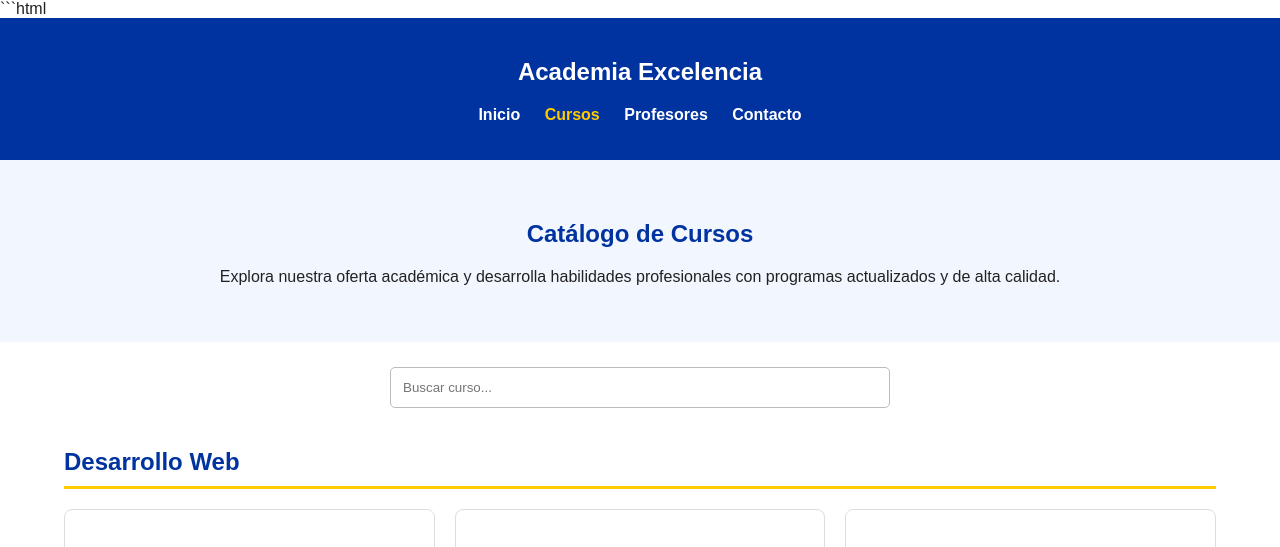
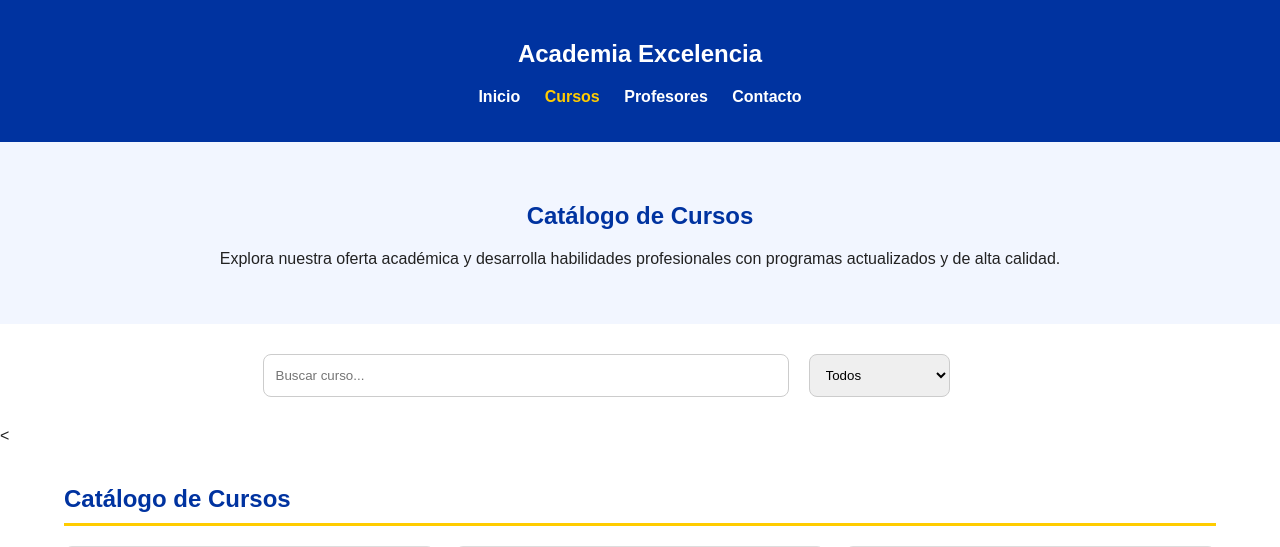
Before and after one commit to Fidelitas-Ambiente-Web-Cliente-Servidor/sc502-ln-practica1-sc502_ln_practica1_q2_2026_g8, a PHP site: page /cursos.html in a window 1280 px wide. Shown: the top 547 px of the page. Run offline with PHP 8.4, Linux system fonts and the light colour scheme.

Commit message:
feat: agregar funcionalidad rol 2 cursos con filtros y busqueda

````diff
--- a/css/Index.css
+++ b/css/Index.css
@@ -1,4 +1,3 @@
-@import url("index.css");
 body {
     margin: 0;
     font-family: Arial, sans-serif;
--- a/css/cursos.css
+++ b/css/cursos.css
@@ -128,3 +128,24 @@ button:hover {
     object-fit: cover;
     border-radius: 5px;
 }
+.busqueda{
+    display:flex;
+    justify-content:center;
+    gap:20px;
+    margin:30px;
+}
+
+
+.busqueda input{
+    width:45%;
+    padding:12px;
+    border-radius:8px;
+    border:1px solid #ccc;
+}
+
+
+.busqueda select{
+    padding:12px;
+    border-radius:8px;
+    border:1px solid #ccc;
+}
--- a/cursos.html
+++ b/cursos.html
@@ -1,4 +1,3 @@
-```html
 <!DOCTYPE html>
 <html lang="es">
 <head>
@@ -32,85 +31,30 @@
         </p>
     </section>
 
-    <section class="busqueda">
-        <input type="text" placeholder="Buscar curso...">
-    </section>
+<section class="busqueda">
 
-    <section class="categoria">
-        <h2>Desarrollo Web</h2>
+    <input
+    type="text"
+    id="buscador"
+    placeholder="Buscar curso...">
 
-        <div class="cursos-grid">
+    <select id="filtroCategoria">
+        <option value="Todos">Todos</option>
+        <option value="Desarrollo Web">Desarrollo Web</option>
+        <option value="Bases de Datos">Bases de Datos</option>
+    </select>
 
-            <div class="curso-card">
-                <h3>HTML y CSS</h3>
-                <img src="https://images.unsplash.com/photo-1498050108023-c5249f4df085?w=600" alt="HTML y CSS">
-                <p><strong>Categoría:</strong> Desarrollo Web</p>
-                <p>Aprenda a crear páginas web modernas y responsivas.</p>
-                <p><strong>Duración:</strong> 8 semanas</p>
-                <p><strong>Precio:</strong> ₡95.000</p>
-                <button>Ver más</button>
-            </div>
+</section>
 
-            <div class="curso-card">
-                <h3>JavaScript</h3>
-                <img src="https://www.infoworld.com/wp-content/uploads/2025/09/2263137-0-59682900-1757000713-shutterstock_1361674454-100939444-orig.jpg?quality=50&strip=all" alt="Curso JavaScript">
-                <p><strong>Categoría:</strong> Desarrollo Web</p>
-                <p>Desarrolle sitios web dinámicos e interactivos.</p>
-                <p><strong>Duración:</strong> 10 semanas</p>
-                <p><strong>Precio:</strong> ₡110.000</p>
-                <button>Ver más</button>
-            </div>
+    <<section class="categoria">
 
-            <div class="curso-card">
-                <h3>Desarrollo Frontend</h3>
-                <img src="https://images.unsplash.com/photo-1515879218367-8466d910aaa4?w=600" alt="Desarrollo Frontend">
-                <p><strong>Categoría:</strong> Desarrollo Web</p>
-                <p>Construya interfaces modernas para aplicaciones web.</p>
-                <p><strong>Duración:</strong> 12 semanas</p>
-                <p><strong>Precio:</strong> ₡125.000</p>
-                <button>Ver más</button>
-            </div>
+    <h2>Catálogo de Cursos</h2>
 
-        </div>
-    </section>
+    <div class="cursos-grid" id="listaCursos">
 
-    <section class="categoria">
-        <h2>Bases de Datos</h2>
+    </div>
 
-        <div class="cursos-grid">
-
-            <div class="curso-card">
-                <h3>SQL Básico</h3>
-                <img src="https://images.unsplash.com/photo-1531482615713-2afd69097998?w=600" alt="Curso SQL Básico">
-                <p><strong>Categoría:</strong> Bases de Datos</p>
-                <p>Aprenda consultas y administración de información.</p>
-                <p><strong>Duración:</strong> 6 semanas</p>
-                <p><strong>Precio:</strong> ₡80.000</p>
-                <button>Ver más</button>
-            </div>
-
-            <div class="curso-card">
-                <h3>MySQL Avanzado</h3>
-                <img src="https://images.unsplash.com/photo-1558494949-ef010cbdcc31?w=600" alt="MySQL Avanzado">
-                <p><strong>Categoría:</strong> Bases de Datos</p>
-                <p>Optimice y administre bases de datos empresariales.</p>
-                <p><strong>Duración:</strong> 10 semanas</p>
-                <p><strong>Precio:</strong> ₡120.000</p>
-                <button>Ver más</button>
-            </div>
-
-            <div class="curso-card">
-                <h3>Administración de Bases de Datos</h3>
-                <img src="https://images.unsplash.com/photo-1516321318423-f06f85e504b3?w=600" alt="Administración de Bases de Datos">
-                <p><strong>Categoría:</strong> Bases de Datos</p>
-                <p>Gestione entornos de bases de datos profesionales.</p>
-                <p><strong>Duración:</strong> 14 semanas</p>
-                <p><strong>Precio:</strong> ₡145.000</p>
-                <button>Ver más</button>
-            </div>
-
-        </div>
-    </section>
+</section>
 
 </main>
 
@@ -119,7 +63,7 @@
     <p>Facebook | Instagram | TikTok</p>
     <p>Desarrollado por Grupo 8 - Ambiente Web Cliente Servidor</p>
 </footer>
-
+<script src="js/cursos.js"></script>
 </body>
 </html>
 ```
--- a/index.html
+++ b/index.html
@@ -1,4 +1,3 @@
-```html
 <!DOCTYPE html>
 <html lang="es">
 
@@ -134,4 +133,3 @@
 </body>
 
 </html>
-```
--- /dev/null
+++ b/js/cursos.js
@@ -0,0 +1,164 @@
+// Array de cursos
+const cursos = [
+
+    {
+        nombre: "HTML y CSS",
+        descripcion: "Aprenda a crear páginas web modernas y responsivas.",
+        categoria: "Desarrollo Web",
+        duracion: "8 semanas",
+        precio: "₡95.000",
+        imagen: "https://images.unsplash.com/photo-1498050108023-c5249f4df085?w=600"
+    },
+
+    {
+        nombre: "JavaScript",
+        descripcion: "Desarrolle sitios web dinámicos e interactivos.",
+        categoria: "Desarrollo Web",
+        duracion: "10 semanas",
+        precio: "₡110.000",
+        imagen: "https://www.infoworld.com/wp-content/uploads/2025/09/2263137-0-59682900-1757000713-shutterstock_1361674454-100939444-orig.jpg"
+    },
+
+    {
+        nombre: "Desarrollo Frontend",
+        descripcion: "Construya interfaces modernas para aplicaciones web.",
+        categoria: "Desarrollo Web",
+        duracion: "12 semanas",
+        precio: "₡125.000",
+        imagen: "https://images.unsplash.com/photo-1515879218367-8466d910aaa4?w=600"
+    },
+
+    {
+        nombre: "SQL Básico",
+        descripcion: "Aprenda consultas y administración de información.",
+        categoria: "Bases de Datos",
+        duracion: "6 semanas",
+        precio: "₡80.000",
+        imagen: "https://images.unsplash.com/photo-1531482615713-2afd69097998?w=600"
+    },
+
+    {
+        nombre: "MySQL Avanzado",
+        descripcion: "Optimice y administre bases de datos empresariales.",
+        categoria: "Bases de Datos",
+        duracion: "10 semanas",
+        precio: "₡120.000",
+        imagen: "https://images.unsplash.com/photo-1558494949-ef010cbdcc31?w=600"
+    },
+
+    {
+        nombre: "Administración de Bases de Datos",
+        descripcion: "Gestione bases de datos profesionales.",
+        categoria: "Bases de Datos",
+        duracion: "14 semanas",
+        precio: "₡145.000",
+        imagen: "https://images.unsplash.com/photo-1516321318423-f06f85e504b3?w=600"
+    }
+
+];
+
+
+const listaCursos = document.getElementById("listaCursos");
+const buscador = document.getElementById("buscador");
+const filtroCategoria = document.getElementById("filtroCategoria");
+
+
+function mostrarCursos(lista){
+
+    listaCursos.innerHTML = "";
+
+
+    lista.forEach(curso => {
+
+
+        let tarjeta = document.createElement("div");
+
+        tarjeta.className = "curso-card";
+
+
+        tarjeta.innerHTML = `
+
+            <h3>${curso.nombre}</h3>
+
+            <img src="${curso.imagen}">
+
+            <p>
+            <strong>Categoría:</strong>
+            ${curso.categoria}
+            </p>
+
+            <p>
+            ${curso.descripcion}
+            </p>
+
+
+            <p>
+            <strong>Duración:</strong>
+            ${curso.duracion}
+            </p>
+
+
+            <p>
+            <strong>Precio:</strong>
+            ${curso.precio}
+            </p>
+
+
+            <button>
+            Ver más
+            </button>
+
+        `;
+
+
+        listaCursos.appendChild(tarjeta);
+
+
+    });
+
+}
+
+
+function filtrarCursos(){
+
+
+    let texto = buscador.value.toLowerCase();
+
+    let categoria = filtroCategoria.value;
+
+
+
+    let resultado = cursos.filter(curso => {
+
+
+        let buscar =
+        curso.nombre.toLowerCase().includes(texto) ||
+        curso.descripcion.toLowerCase().includes(texto);
+
+
+
+        let filtro =
+        categoria == "Todos" ||
+        curso.categoria == categoria;
+
+
+
+        return buscar && filtro;
+
+
+    });
+
+
+
+    mostrarCursos(resultado);
+
+
+}
+
+
+buscador.addEventListener("input", filtrarCursos);
+
+filtroCategoria.addEventListener("change", filtrarCursos);
+
+
+mostrarCursos(cursos);
````
